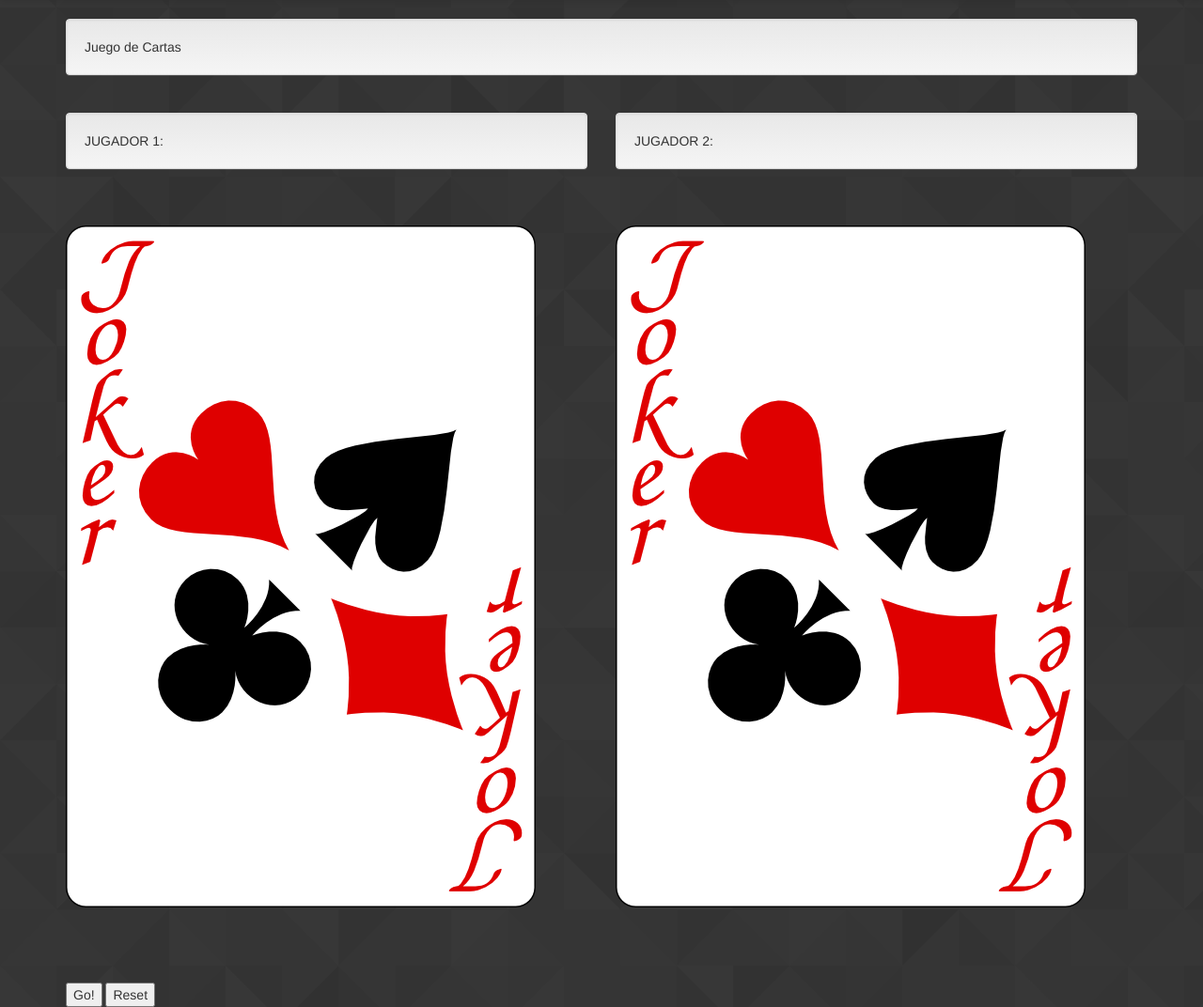
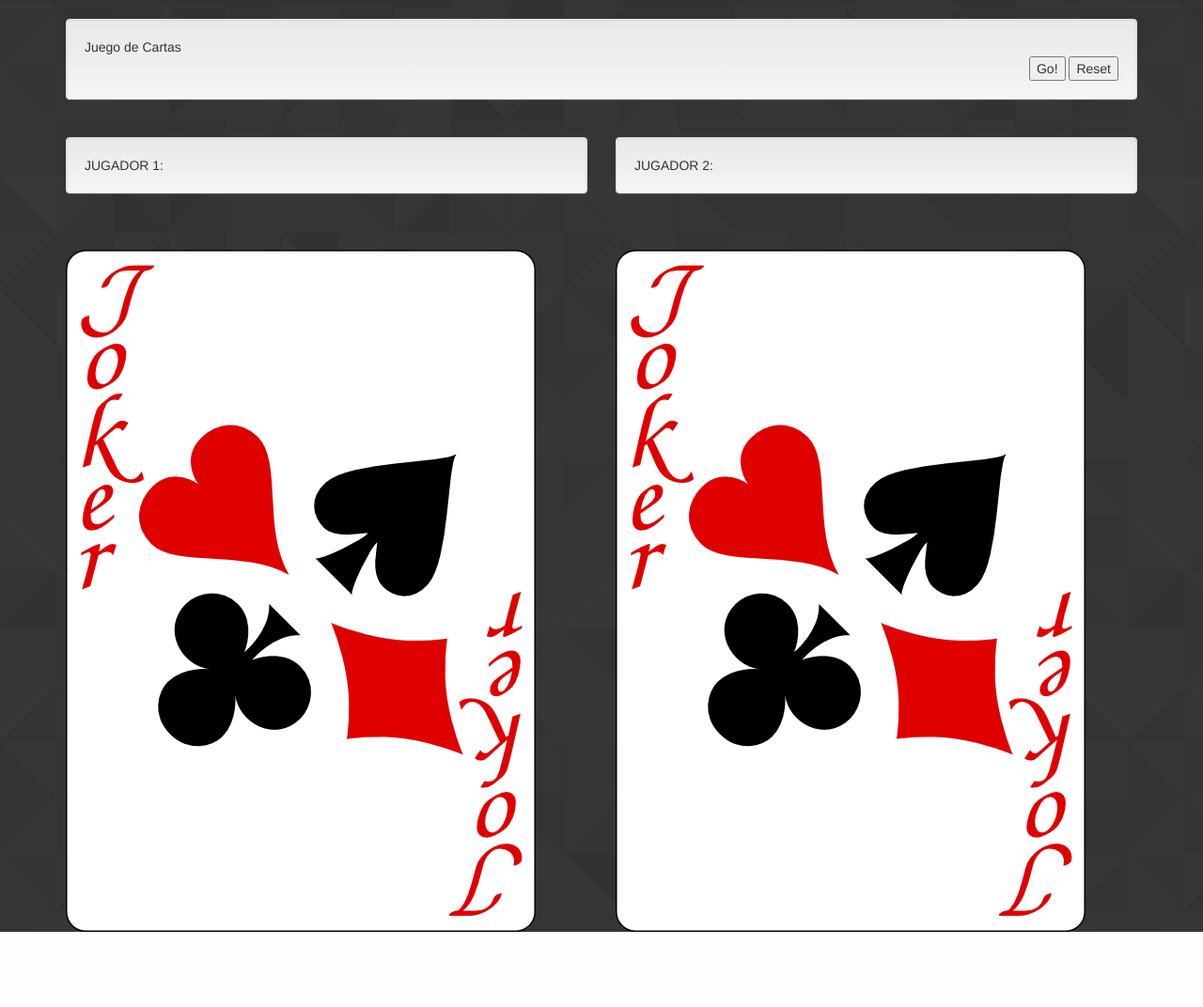
Before and after one commit to iccicolatico/php, a PHP site: page /juegocartas.php in a window 1280 px wide. Shown: the part 52-1124 px from the top of the page at 94% size. After the commit the page ends 1044 px from the top, so only its background shows below. Run offline with PHP 8.4, Linux system fonts and the light colour scheme; data that the repository does not hold is empty; some libraries are stand-ins or nearby versions.

Commit message:
juego de cartas bueno

```diff
--- a/juegocartas.php
+++ b/juegocartas.php
@@ -28,26 +28,26 @@ if (isset($_POST["go"])){
 
 ?>
 
-
- <div class="well">Juego de Cartas</div>
+<form action="juegocartas.php" method="post">
+ 	<div class="well">Juego de Cartas <div class="text-right">
+ 	<input type="submit" name="go" value="Go!">
+	<input type="submit" name="reset" value="Reset"></div>
+	</div>
 
 <br>
 
-<form action="juegocartas.php" method="post">
+
 	<div class="row">
 		<div class="col-md-6"><div class="well">JUGADOR 1: <?php echo $cartas[$c1-1]; ?> <?php echo $palos[$p1-1]; ?></div></div>
 		<div class="col-md-6"><div class="well">JUGADOR 2: <?php echo $cartas[$c2-1]; ?> <?php echo $palos[$p2-1]; ?></div></div>
 	</div>
+
 	<br><br>
+
 	<div class="row">
 		<div class="col-md-6"><img src="<?php echo $resultado1; ?>"></div>
 		<div class="col-md-6"><img src="<?php echo $resultado2; ?>"></div>
-		</div>
-	<br><br>
-
-	<br><br>
-		<input type="submit" name="go" value="Go!">
-		<input type="submit" name="reset" value="Reset">
+	</div>
 
 </form>
 
```
